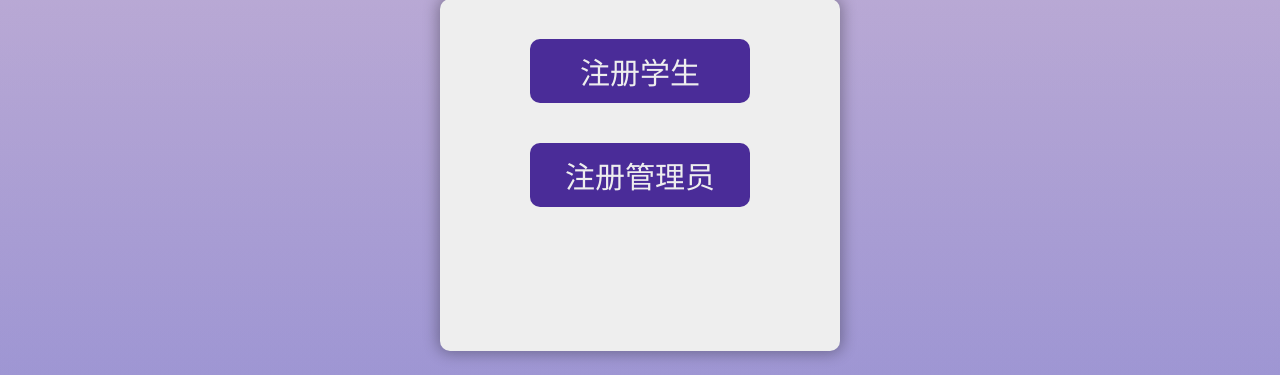
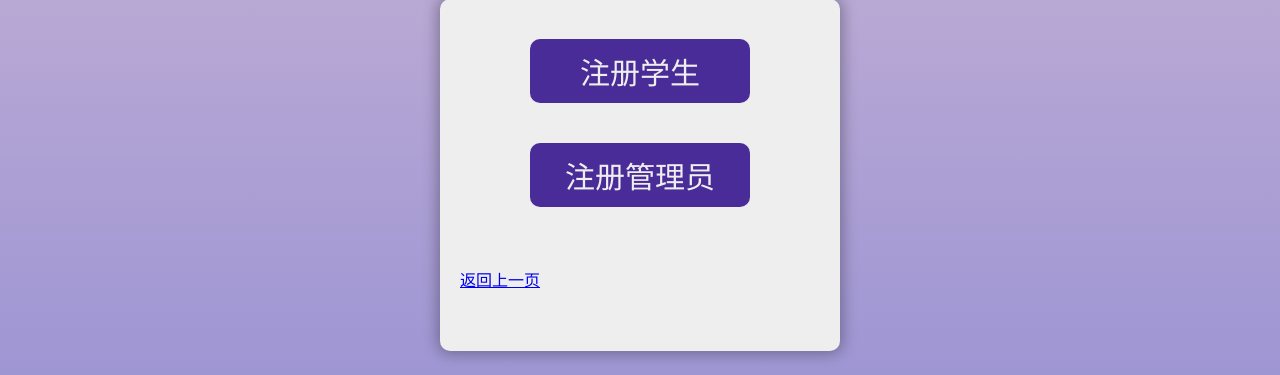
Before and after one commit to Pangwr1/Django-Web, a Django app: page /user/register/ in a window 1280 px wide. Shown: the part 425-800 px from the top of the page. Run offline with Django 4.2, Linux system fonts and the light colour scheme.

Commit message:
patch css

```diff
--- a/static/css/login.css
+++ b/static/css/login.css
@@ -135,3 +135,8 @@ body {
     margin: 0 auto;
     border-radius: 10px;
 }
+
+.return-button-register {
+    padding-left: 20px;
+    padding-top: 60px;
+}
--- a/templates/user/register_home.html
+++ b/templates/user/register_home.html
@@ -6,4 +6,7 @@
 <div class="login-kind administrator-login-button">
     <a href="{% url 'register' 'administrator'%}">注册管理员</a>
 </div>
+<div class="return-button-register">
+    <a href="{% url 'login' %}">返回上一页</a>
+</div>
 {% endblock %}
```
